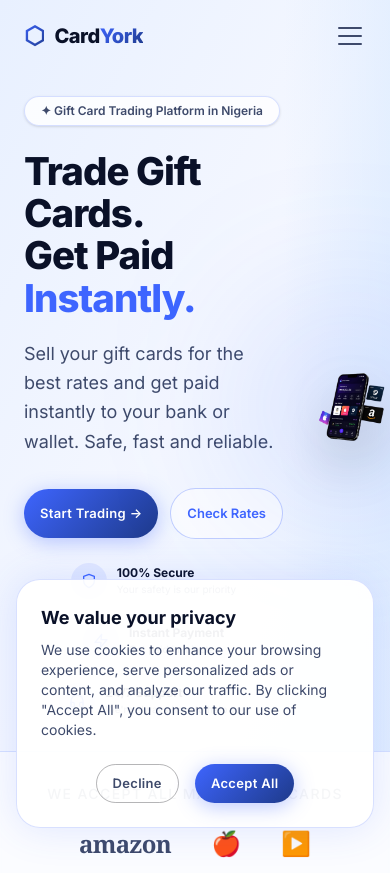
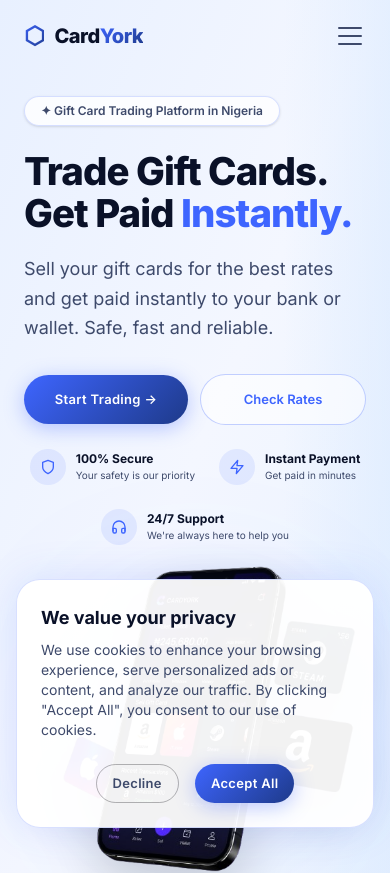
Before and after one commit to basseyakpan/cardyork, a Next.js app: page / in a window 390 px wide. Shown: the top 873 px of the page. Built offline with nearby package versions, Linux system fonts and the light colour scheme.

Commit message:
Hero image fix

```diff
--- a/src/components/landing/HeroSection.tsx
+++ b/src/components/landing/HeroSection.tsx
@@ -11,7 +11,7 @@ const TRUST_BADGES = [
 
 export default function HeroSection() {
   return (
-    <section className="relative lg:min-h-screen flex items-center pt-20 lg:pt-28 pb-8 lg:pb-12 overflow-hidden bg-background">
+    <section className="relative lg:min-h-screen block lg:flex lg:items-center pt-20 lg:pt-28 pb-8 lg:pb-12 overflow-hidden bg-background">
       {/* Soft blue gradient background */}
       <div className="absolute inset-0 bg-gradient-to-br from-[#e8f0ff] via-[#f4f7ff] to-[#eaf3ff] dark:from-[#000822] dark:via-[#000f3a] dark:to-[#000822] pointer-events-none" />
       <div className="absolute top-0 right-0 w-[55%] h-full bg-gradient-to-l from-blue-100/60 via-transparent to-transparent dark:from-primary/10 pointer-events-none" />
```
